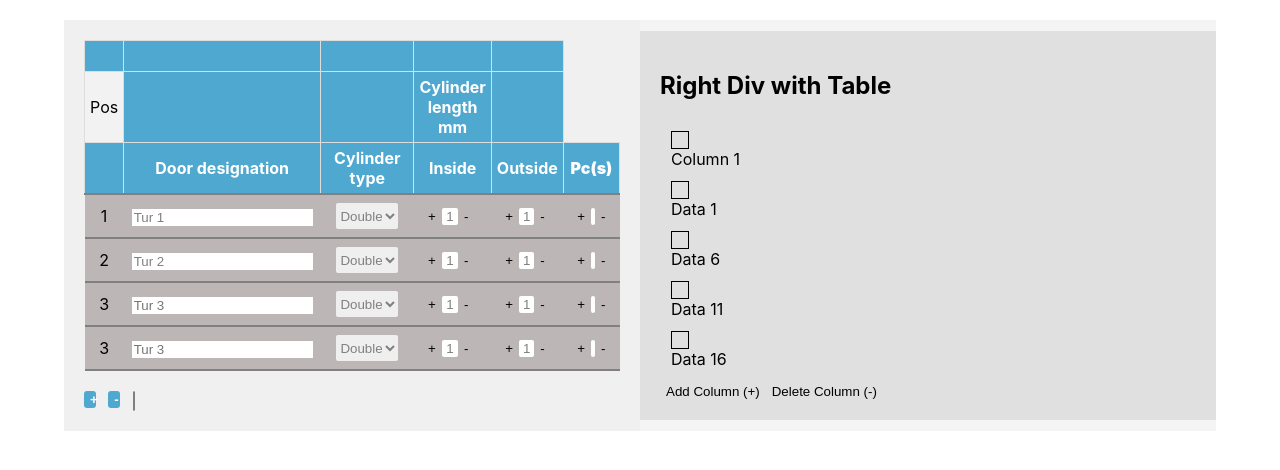
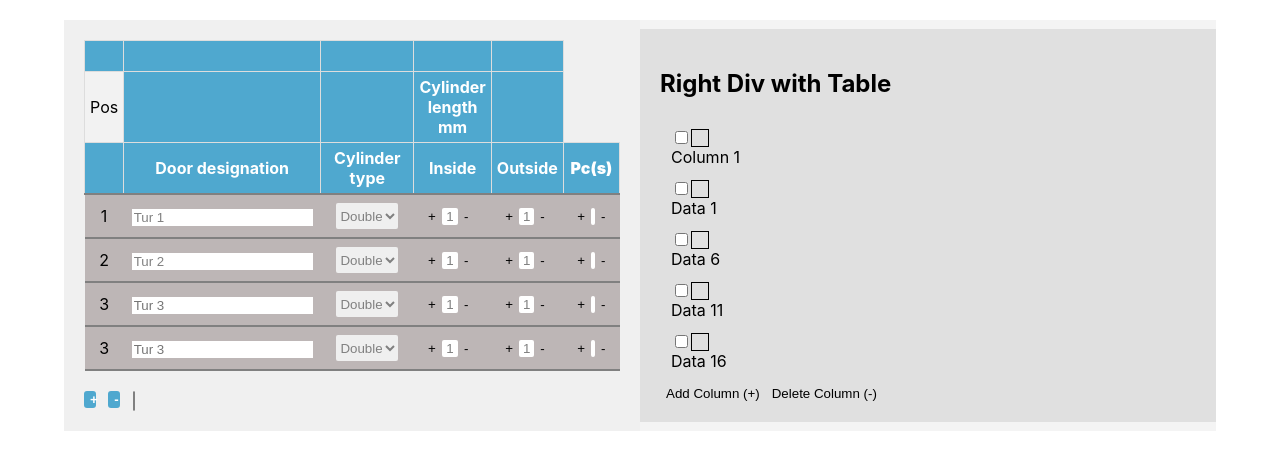
Before and after one commit to FatimaTahir12/konfigurator1, a React (Create React App) app: page / in a window 1280 px wide. Shown: the top 470 px of the page. Built offline with nearby package versions, Linux system fonts and the light colour scheme.

Commit message:
Checkbox

```diff
--- a/src/CSS/Main.css
+++ b/src/CSS/Main.css
@@ -11,9 +11,6 @@
   align-items: center;
 }
 
-.checkbox input[type="checkbox"] {
-  display: none; /* Hide the default checkbox */
-}
 
 .checkbox-square {
   width: 16px;
--- a/src/Components/Table.js
+++ b/src/Components/Table.js
@@ -1,15 +1,9 @@
 import React, { useState, useEffect } from 'react';
 import ResponsiveTable from './ResponsiveTable';
-import { v4 as uuidv4 } from 'uuid'; // Import the uuid function
+//import { v4 as uuidv4 } from 'uuid'; // Import the uuid function
 import '../CSS/Main.css';
 
 const App = () => {
-  const Checkbox = ({ checked }) => (
-    <div className="checkbox">
-      <input type="checkbox" checked={checked} readOnly />
-      <div className="checkbox-square"></div>
-    </div>
-  );
 
   const initialRightTableData = [
     ['Column 1'],
@@ -20,6 +14,27 @@ const App = () => {
   ];
 
   const [rightTableData, setRightTableData] = useState(initialRightTableData);
+
+  const updatedRightTableData = rightTableData.map((row) =>
+    row.map((cell) => ({
+     // id: uuidv4(),
+      content: cell,
+    }))
+  );
+
+  const [rightTableCheckboxes, setRightTableCheckboxes] = useState(
+    updatedRightTableData.map((row) => row.map(() => false))
+  );
+
+  const Checkbox = ({ checked, onChange }) => (
+    <div className="checkbox">
+      <input type="checkbox" checked={checked} onChange={onChange} />
+      <div className="checkbox-square"></div>
+    </div>
+  );
+
+
+
 
   const addRightTableColumn = () => {
     const updatedTable = rightTableData.map((row) => [...row, 'New Data']);
@@ -298,12 +313,15 @@ const App = () => {
     [doorDesignations, data.length]
   );
 
-  const updatedRightTableData = rightTableData.map((row) =>
-    row.map((cell) => ({
-      id: uuidv4(),
-      content: cell,
-    }))
-  );
+
+
+
+  const handleCheckboxChange = (rowIndex, cellIndex) => {
+    const updatedCheckboxes = rightTableCheckboxes.map((row, i) =>
+      row.map((checkbox, j) => (i === rowIndex && j === cellIndex ? !checkbox : checkbox))
+    );
+    setRightTableCheckboxes(updatedCheckboxes);
+  };
 
   return (
     <div className='Main-div' style={{ display: 'flex', width: '90%', backgroundColor: '#F4F4F4' }}>
@@ -331,7 +349,10 @@ const App = () => {
                 <tr key={rowIndex}>
                   {row.map((cell, cellIndex) => (
                     <td key={cell.id}>
-                      <Checkbox checked={false} />
+                      <Checkbox
+                        checked={rightTableCheckboxes[rowIndex][cellIndex]}
+                        onChange={() => handleCheckboxChange(rowIndex, cellIndex)}
+                      />
                       <label htmlFor={cell.id}>{cell.content}</label>
                     </td>
                   ))}
```
